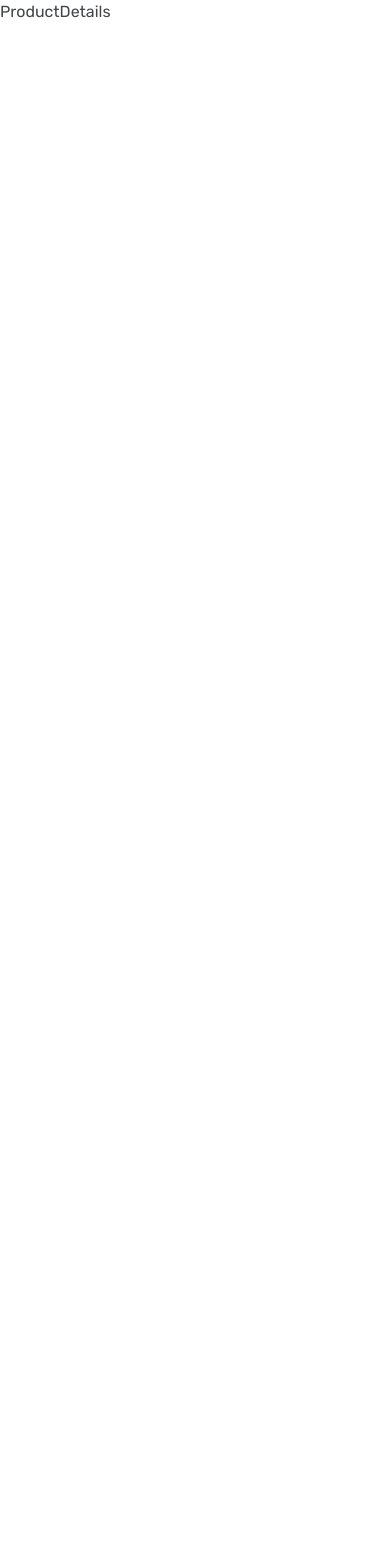
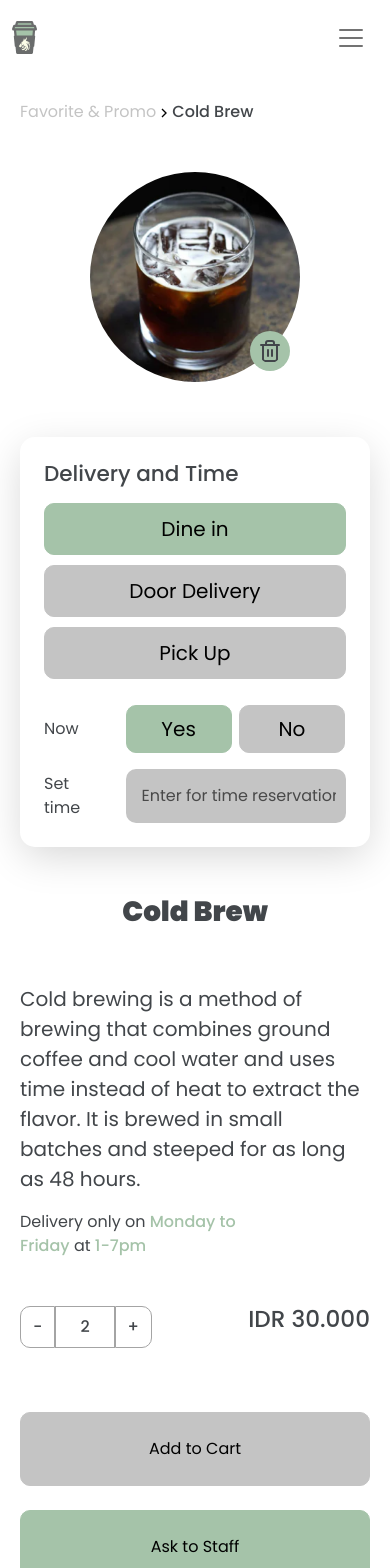
Before and after one commit to aviantofan/black-dragon-coffeeshop-frontend, a React (Create React App) app: page / in a window 390 px wide. Shown: the top 1568 px of the page. Before the commit the page ends 844 px from the top, so only its background shows below. Built offline with nearby package versions, Linux system fonts and the light colour scheme.

Commit message:
style: make responsive

```diff
--- a/public/index.html
+++ b/public/index.html
@@ -22,6 +22,7 @@
       href="https://fonts.googleapis.com/css2?family=Rubik:wght@300;400;500;700&display=swap"
       rel="stylesheet"
     />
+    <link href="https://fonts.googleapis.com/css2?family=Poppins:wght@300;400;500;600;700;800;900&display=swap" rel="stylesheet">
     <!--
       Notice the use of %PUBLIC_URL% in the tags above.
       It will be replaced with the URL of the `public` folder during the build.
--- /dev/null
+++ b/src/assets/css/product-details.css
@@ -0,0 +1,98 @@
+.product-details {
+  font-family: 'Poppins', sans-serif;
+  margin-top: 20px;
+}
+.product-details .route a {
+  text-decoration: none;
+}
+.product-details .img-product{
+  width: 210px;
+  height: 210px;
+  border-radius: 115px;
+  background-repeat: no-repeat;
+  background-size: cover;
+  background-position: center;
+}
+.product-details .trash {
+  font-size: 40px;
+  position: absolute;
+  left: 160px;
+  bottom: 11px;
+  border-radius: 20px;
+}
+.product-details .delivery-card {
+  border-radius: 15px;
+  box-shadow: 0px 11px 40px -3px rgba(0,0,0,17%);
+  -webkit-box-shadow: 0px 11px 40px -3px rgba(0,0,0,17%);
+  -moz-box-shadow: 0px 11px 40px -3px rgba(0,0,0,17%);
+}
+.product-details .delivery-card .btn:focus {
+  background-color: #A5C3A9 !important;
+}
+.product-details .delivery-card .door {
+  margin: 0 20px;
+}
+.product-details .time-input {
+  padding: 15px 10px;
+  width: 70%;
+  border-radius: 10px;
+  border: none;
+}
+.product-details .time-input::placeholder {
+  color: rgb(73, 73, 73);
+}
+.product-details .right-side h2 {
+  font-weight: 900;
+  font-family: 'Poppins', sans-serif;
+}
+.product-details .decrement {
+  border-radius: 10px 0  0 10px;
+}
+.product-details .increment {
+  border-radius: 0 10px 10px 0;
+}
+.product-details .counter .border {
+  border: 1px solid rgb(164, 164, 164) !important;
+}
+@media all and (max-width: 1199px) {
+  .product-details .delivery-choice button {
+    padding: 10px !important;
+  }
+}
+@media all and (max-width: 992px) {
+  .product-details .delivery-choice button {
+    padding: 10px 40px !important;
+  }
+  .product-details .time-input {
+    width: 100%;
+  }
+  .product-details .delivery-choice {
+    justify-content: space-between;
+  }
+  .product-details .now-btn button {
+    width: 48.9% !important;
+    margin: 0 !important;
+  }
+  .product-details .now-btn .yes {
+    margin-right: 7px !important;
+  }
+}
+@media all and (max-width: 760px) {
+  .product-details .delivery-choice {
+    display: flex;
+    flex-direction: column !important;
+  }
+  .product-details .delivery-choice .btn {
+    width: 100% !important;
+    margin: 0;
+    margin-bottom: 10px;
+  }
+}
+@media all and (max-width: 565px) {
+  .product-details .now-btn button {
+    width: 48.2% !important;
+  }
+  .product-details {
+    padding: 0 20px;
+  }
+}
--- a/src/pages/ProductDetails.js
+++ b/src/pages/ProductDetails.js
@@ -1,7 +1,77 @@
-import React from 'react'
+// import React from 'react';
+import Layout from '../layouts/Layout';
+import { GrFormNext } from 'react-icons/gr';
+import productImage from '../assets/img/product-img.png';
+import '../assets/css/product-details.css';
+import { FiTrash2 } from 'react-icons/fi';
 
-export default function ProductDetails() {
+export default function ProductDetails () {
   return (
-    <div>ProductDetails</div>
-  )
+    <Layout useNavbar>
+      <div className='product-details container'>
+        <div className='route'>
+          <a href='#'>Favorite & Promo</a>
+            <GrFormNext />
+          <a href='#' className='fw-bold text-dark'>Cold Brew</a>
+        </div>
+        <div className='row'>
+          <div className='col-12 col-lg-6'>
+            <div className='text-center my-5'>
+              <div className='d-inline-block position-relative'>
+                <div className='img-product' style={{ backgroundImage: `url(${productImage})` }}></div>
+                <FiTrash2 className='trash bg-secondary p-2' />
+              </div>
+            </div>
+            <div className='delivery-card p-4'>
+              <h4 className='fw-bold mb-3'>Delivery and Time</h4>
+              <div className='d-flex flex-row mt-lg-4 delivery-choice'>
+                <button className='btn btn-secondary py-2 px-5 px-lg-3 fs-5'>Dine in</button>
+                <button className='btn btn-primary py-2 px-lg-5 px-lg-3 fs-5 door'>Door Delivery</button>
+                <button className='btn btn-primary py-2 px-5 px-lg-3 fs-5'>Pick Up</button>
+              </div>
+              <div className='row my-lg-4'>
+                <div className='col-3 d-flex align-items-center'>
+                  <div>Now</div>
+                </div>
+                <div className='col-9'>
+                  <div className='my-3 now-btn'>
+                    <button className='btn btn-secondary py-2 px-4 me-3 fs-5 yes'>Yes</button>
+                    <button className='btn btn-primary py-2 px-4 fs-5'>No</button>
+                  </div>
+                </div>
+              </div>
+              <div className='row mb-lg-4'>
+                <div className='col-3 d-flex align-items-center'>
+                  <div>Set time</div>
+                </div>
+                <div className='col-9'>
+                  <form>
+                    <input type='text' className='bg-primary time-input ps-3' placeholder='Enter for time reservation' />
+                  </form>
+                </div>
+              </div>
+            </div>
+          </div>
+          <div className='col-12 col-lg-6 mt-5 ps-lg-5 right-side'>
+            <h2 className='fs-1 text-center'>Cold Brew</h2>
+            <p className='pt-5 fs-5'>Cold brewing is a method of brewing that combines ground coffee and cool water and uses time instead of heat to extract the flavor. It is brewed in small batches and steeped for as long as 48 hours.</p>
+            <div>
+              Delivery only on <span className='fw-bold text-secondary'>Monday to</span> <br/>
+              <span className='fw-bold text-secondary'>Friday</span> at <span className='fw-bold text-secondary'>1-7pm</span>
+            </div>
+            <div className='d-flex justify-content-between mt-5 mb-3'>
+              <div className='counter d-flex flex-row'>
+                <button className='btn border fw-bold decrement'>-</button>
+                <span className='count border fw-bold px-4 py-2'>2</span>
+                <button className='btn border fw-bold increment'>+</button>
+              </div>
+              <h3 className='price fw-bold'>IDR 30.000</h3>
+            </div>
+            <button className='py-4 btn btn-primary w-100 mt-5'>Add to Cart</button>
+            <button className='py-4 btn btn-secondary w-100 mt-4'>Ask to Staff</button>
+          </div>
+        </div>
+      </div>
+    </Layout>
+  );
 }
```
Also changed, not shown: src/assets/img/product-img.png (added).
